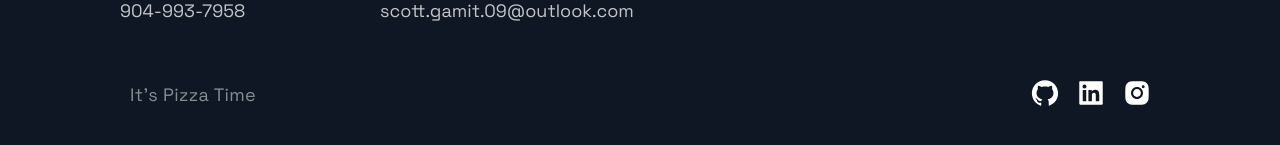
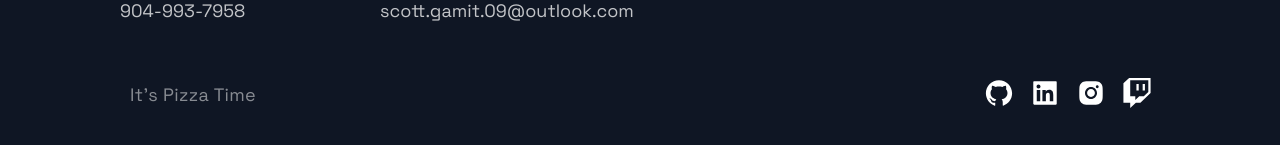
Before and after one commit to sgamit09/RTG.web.dev.folio.react, a Next.js app: page / in a window 1280 px wide. Shown: the part 2908-3053 px from the top of the page. Built offline with nearby package versions, Linux system fonts and the light colour scheme.

Commit message:
added twitch icon in footer

```diff
--- a/src/components/Footer/Footer.js
+++ b/src/components/Footer/Footer.js
@@ -1,5 +1,6 @@
 import React from 'react';
 import { AiFillGithub, AiFillInstagram, AiFillLinkedin } from 'react-icons/ai';
+import { FaTwitch } from 'react-icons/fa';
 
 import { SocialIcons } from '../Header/HeaderStyles';
 import { CompanyContainer, FooterWrapper, LinkColumn, LinkItem, LinkList, LinkTitle, Slogan, SocialContainer, SocialIconsContainer } from './FooterStyles';
@@ -31,6 +32,9 @@ const Footer = () => {
         <SocialIcons href="https://www.instagram.com/barrelroll.vtg/">
           <AiFillInstagram size="3rem" />
         </SocialIcons>
+      <SocialIcons href="https://www.twitch.tv/gigascott">
+          <FaTwitch size="3rem" />
+        </SocialIcons>
       </SocialContainer>
     </SocialIconsContainer>
     </FooterWrapper >
```
